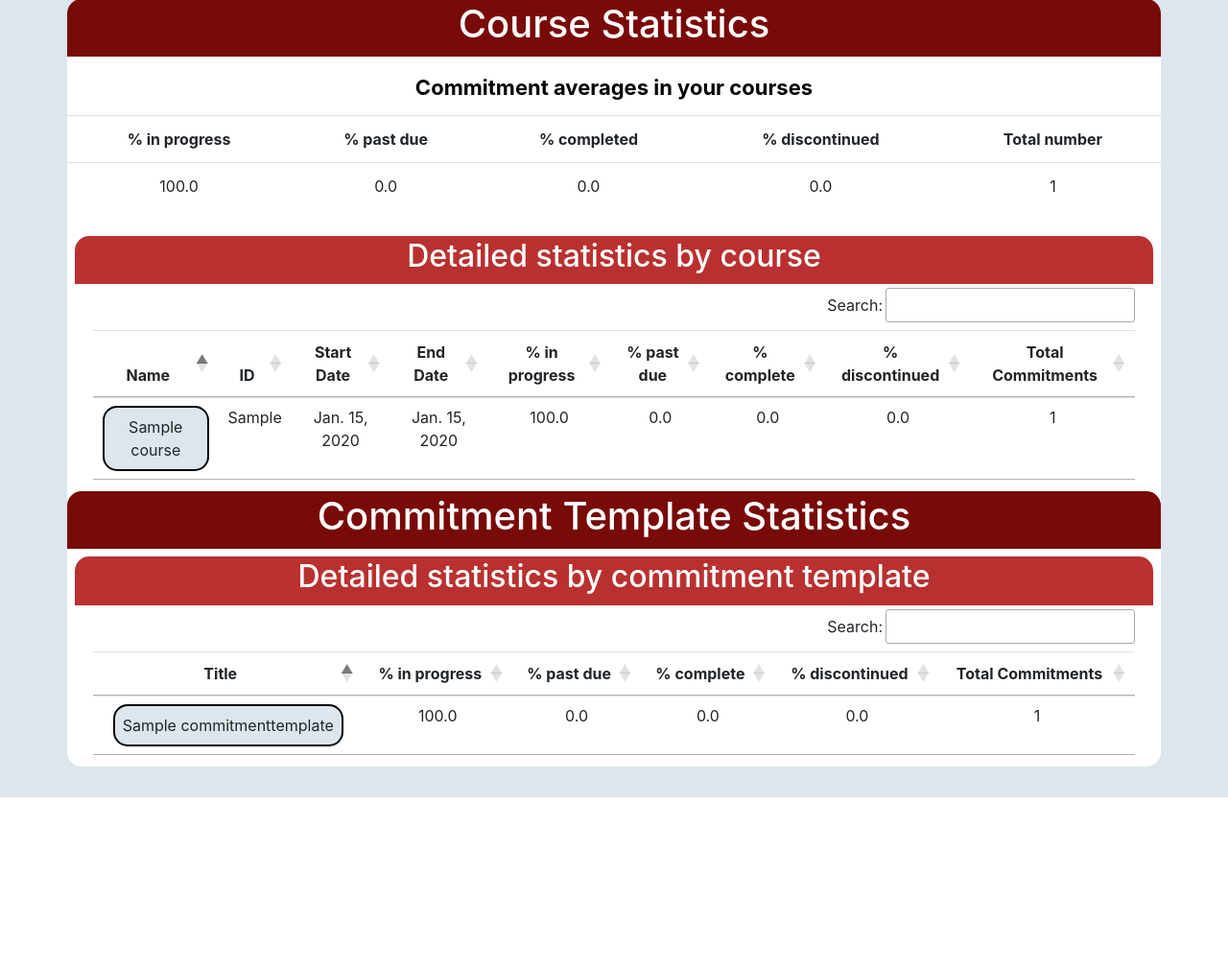
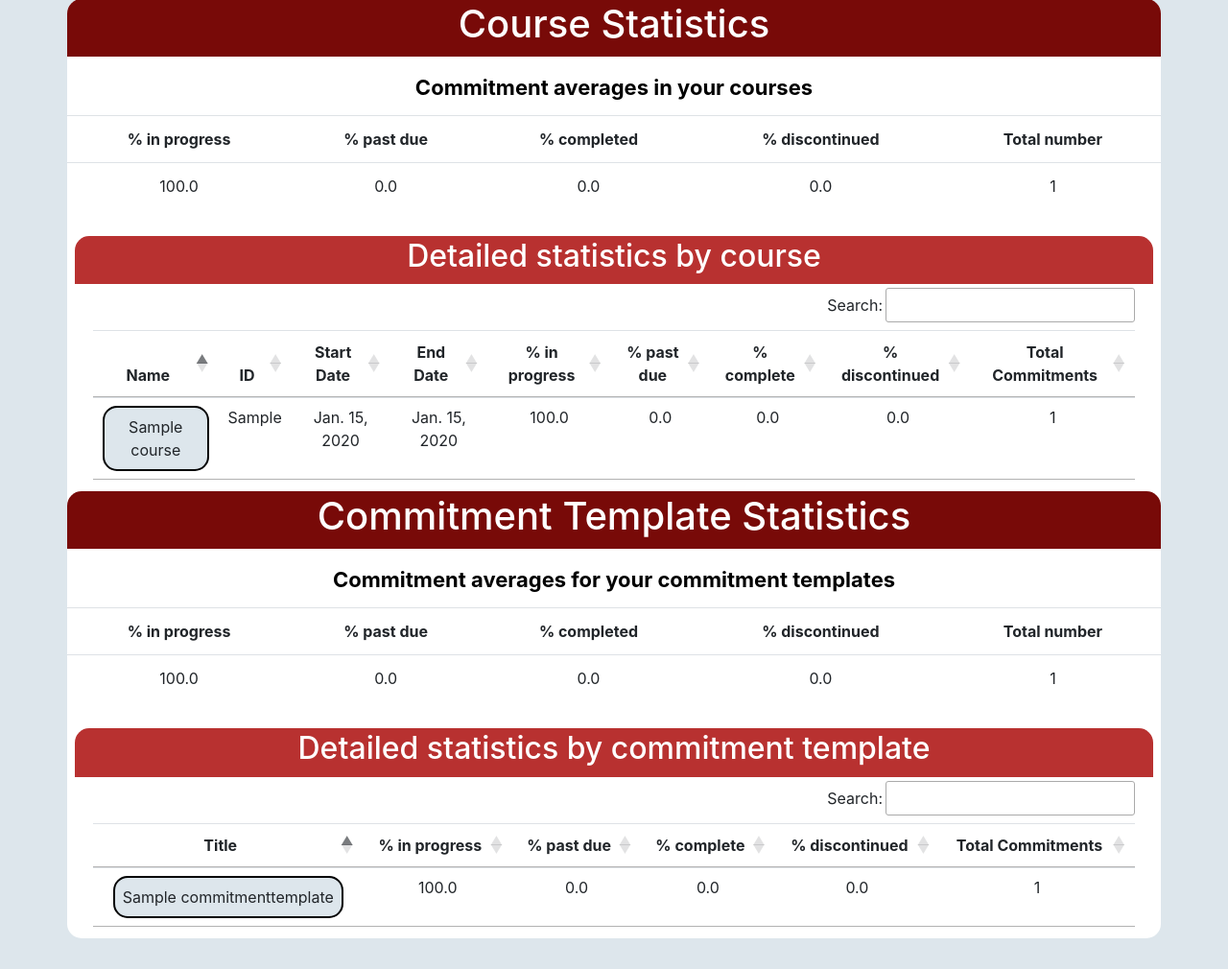
Before and after one commit to lee-blake/Commitment-to-Change-App, a Django app: page /app/statistics/dashboard/ in a window 1280 px wide. Shown: the part 119-1129 px from the top of the page at 96% size. Before the commit the page ends 950 px from the top, so only its background shows below. Run offline with Django 4.2, Linux system fonts and the light colour scheme; a user stored in the database is signed in; tables that the repository leaves empty hold one stand-in row (values such as "Sample post"); some libraries are stand-ins or nearby versions.

Commit message:
Add overall commitment template stats to overview

```diff
--- /dev/null
+++ b/Commitment_to_Change_App/commitments/templates/commitments/statistics/statistics_overview_overall_commitment_template_stats.html
@@ -0,0 +1,21 @@
+<div class="text-center py-1">
+  <div class="table-responsive">
+    <table class="table">
+      <caption class="table-caption-center">Commitment averages for your commitment templates</caption>
+      <tr>
+        <th scope="col">% in progress</th>
+        <th scope="col">% past due</th>
+        <th scope="col">% completed</th>
+        <th scope="col">% discontinued</th>
+        <th scope="col">Total number</th>
+      </tr>
+      <tr>
+        <td>{{ overall_commitment_template_stats.percentages.in_progress | floatformat:1 }}</td>
+        <td>{{ overall_commitment_template_stats.percentages.expired | floatformat:1 }}</td>
+        <td>{{ overall_commitment_template_stats.percentages.complete | floatformat:1 }}</td>
+        <td>{{ overall_commitment_template_stats.percentages.discontinued | floatformat:1 }}</td>
+        <td>{{ overall_commitment_template_stats.total }}</td>
+      </tr>
+    </table>
+  </div>
+</div>
--- a/Commitment_to_Change_App/commitments/templates/commitments/statistics/statistics_overview_page.html
+++ b/Commitment_to_Change_App/commitments/templates/commitments/statistics/statistics_overview_page.html
@@ -12,6 +12,7 @@
     <div class="primary-header-container">
       <h1>Commitment Template Statistics</h1>
     </div>
+    {% include "commitments/statistics/statistics_overview_overall_commitment_template_stats.html" %}
     {% include "commitments/statistics/statistics_overview_commitment_templates_list.html" %}
   </div>
 {% endblock page_content %}
--- a/Commitment_to_Change_App/commitments/views/other_views.py
+++ b/Commitment_to_Change_App/commitments/views/other_views.py
@@ -93,6 +93,13 @@ class StatisticsOverviewView(ProviderLoginRequiredMixin, TemplateView):
         for course in context["courses"]:
             course.enrich_with_statistics()
         context["commitment_templates"] = CommitmentTemplate.objects.filter(owner=viewer)
+        context["overall_commitment_template_stats"] = CommitmentStatusStatistics(
+            # This is effectively the same as aggregating into one list and unpacking.
+            *itertools.chain.from_iterable(
+                commitment_template.derived_commitments \
+                    for commitment_template in context["commitment_templates"]
+            )
+        ).as_json()
         for commitment_template in context["commitment_templates"]:
             commitment_template.enrich_with_statistics()
         return context
```
